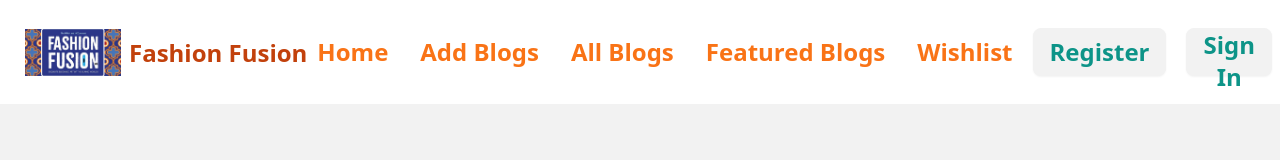
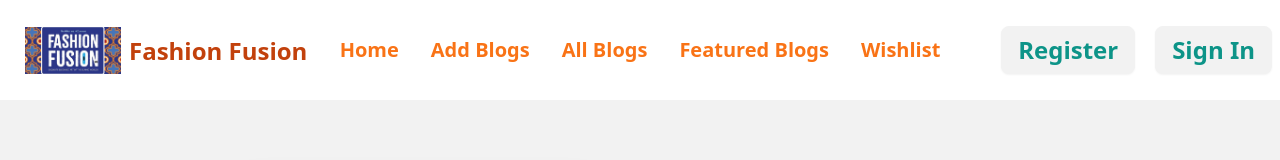
Before and after one commit to Meherin-Islam/Fashion-Blog-Client, a React (Vite) app: page /register in a window 1280 px wide. Shown: the top 160 px of the page. Built offline with nearby package versions, Linux system fonts and the light colour scheme; no server answers.

Commit message:
Some error debugged

```diff
--- a/src/Pages/BlogDetails/BlogDetails.jsx
+++ b/src/Pages/BlogDetails/BlogDetails.jsx
@@ -1,7 +1,7 @@
 import { useLoaderData } from "react-router-dom";
 
 const BlogDetails = () => {
-    const {title, image, short_description, category} = useLoaderData();
+    const {title, image, short_description, long_description, category} = useLoaderData();
 
     return (
 
@@ -16,6 +16,9 @@ const BlogDetails = () => {
       <p className="mb-5 text-xl font-bold ">
         {short_description}
       </p>
+      <p className="mb-5 text-lg  ">
+        {long_description}
+      </p>
 
     </div>
   );
--- a/src/Pages/Home/NewsLetter.jsx
+++ b/src/Pages/Home/NewsLetter.jsx
@@ -10,17 +10,21 @@ const NewsLetter = () => {
   const handleSubscribe = (e) => {
     e.preventDefault();
     if (email) {
-      toast.success('Thank you for subscribing to our newsletter!');
+      toast.success('Thank you for subscribing to our newsletter!', {
+        autoClose: 3000,
+      });
       setEmail('');
     } else {
-      toast.error('Please enter a valid email address.');
+      toast.error('Please enter a valid email address.', {
+        autoClose: 3000,
+      });
     }
   };
 
   return (
     <motion.div
       className="flex justify-between items-center p-8 bg-amber-100 rounded-xl mb-14"
-      initial={{ opacity: 0, y: 50 }}
+      initial={{ opacity: 0.7, y: 50 }}
       animate={{ opacity: 1, y: [0, -10, 0] }}
       transition={{
         duration: 3,
@@ -32,7 +36,7 @@ const NewsLetter = () => {
       <div className="flex-1">
         <motion.h2
           className="text-5xl text-pink-800 font-bold mb-3"
-          initial={{ opacity: 0, y: 50 }}
+          initial={{ opacity: 0.7, y: 50 }}
           animate={{ opacity: 1, y: 0 }}
           transition={{ duration: 1.0, delay: 0.5 }}
         >
@@ -40,7 +44,7 @@ const NewsLetter = () => {
         </motion.h2>
         <motion.p
           className="text-pink-700 font-bold mb-4"
-          initial={{ opacity: 0, y: 50 }}
+          initial={{ opacity: 0.7, y: 50 }}
           animate={{ opacity: 1, y: 0 }}
           transition={{ duration: 1.0, delay: 0.8 }}
         >
@@ -54,7 +58,7 @@ const NewsLetter = () => {
             placeholder="Enter your email"
             required
             className="p-3 w-4/5 mb-4 rounded-md border-2 border-pink-500 focus:outline-none focus:ring-2 focus:ring-pink-500"
-            initial={{ opacity: 0, x: -50 }}
+            initial={{ opacity: 0.7, x: -50 }}
             animate={{ opacity: 1, x: 0 }}
             transition={{ duration: 0.8, delay: 1.0 }}
           />
@@ -75,13 +79,20 @@ const NewsLetter = () => {
           src={pic}
           alt="Newsletter"
           className="w-4/5 h-auto rounded-lg"
-          initial={{ opacity: 0, scale: 0.8 }}
+          initial={{ opacity: 0.7, scale: 0.8 }}
           animate={{ opacity: 1, scale: 1 }}
           transition={{ duration: 1.0 }}
         />
       </div>
 
-      <ToastContainer />
+      <ToastContainer
+        position="top-right"
+        autoClose={3000}
+
+        draggable
+        pauseOnHover
+        theme="light"
+      />
     </motion.div>
   );
 };
--- a/src/Pages/Home/RecentBlogCard.jsx
+++ b/src/Pages/Home/RecentBlogCard.jsx
@@ -42,7 +42,7 @@ const RecentBlogCard = ({ blog }) => {
 
     return (
         <div className="card card-compact bg-base-100 shadow-xl">
-            <ToastContainer position="top-right" autoClose={5000} />
+            <ToastContainer position="top-right"  autoClose={5000} />
             <div className="m-2">
                 <img
                     className="h-64 p-3 rounded-md"
--- a/src/shared/NavBar.jsx
+++ b/src/shared/NavBar.jsx
@@ -18,19 +18,19 @@ const NavBar = () => {
 
     const links = (
         <>
-            <li className="text-2xl text-orange-500 font-bold">
+            <li className="text-xl text-orange-500 font-bold">
                 <NavLink to="/">Home</NavLink>
             </li>
-            <li className="text-2xl text-orange-500 font-bold">
+            <li className="text-xl text-orange-500 font-bold">
                 <NavLink to="/addBlog">Add Blogs</NavLink>
             </li>
-            <li className="text-2xl text-orange-500 font-bold">
+            <li className="text-xl text-orange-500 font-bold">
                 <NavLink to="/allBlog">All Blogs</NavLink>
             </li>
-            <li className="text-2xl text-orange-500 font-bold">
+            <li className="text-xl text-orange-500 font-bold">
                 <NavLink to="/featuredBlog">Featured Blogs</NavLink>
             </li>
-            <li className="text-2xl text-orange-500 font-bold">
+            <li className="text-xl text-orange-500 font-bold">
                 <NavLink to="/wishlist">Wishlist</NavLink>
             </li>
         </>
@@ -66,7 +66,7 @@ const NavBar = () => {
                     <h3 className="text-2xl text-orange-700  font-bold ">Fashion  Fusion</h3>
                 </a>
             </div>
-            <div className="navbar-center hidden lg:flex ml-20">
+            <div className="navbar-center hidden lg:flex ">
                 <ul className="menu menu-horizontal px-1">
                     {links}
                 </ul>
```
